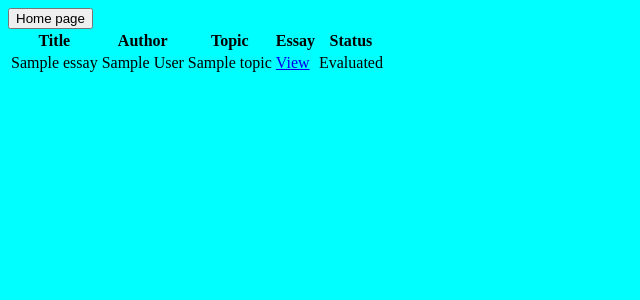
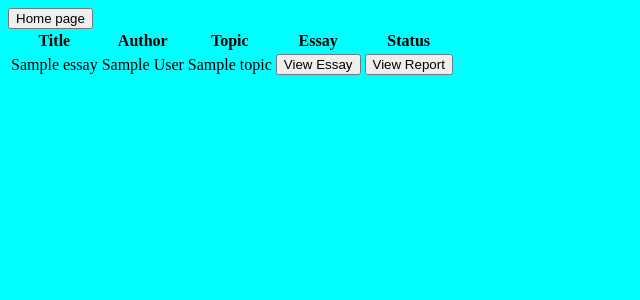
Before and after one commit to Sarath-VC/Essay_grading_web, a Django app: page /Essays/ in a window 1280 px wide. Shown: the top 300 px of the page, without its empty margins (0-640 px from the left). Run offline with Django 3.2, Linux system fonts and the light colour scheme; tables that the repository leaves empty hold one stand-in row (values such as "Sample post").

Commit message:
Updated Essay list page with added report to each essay list. Reports stored in the db

```diff
--- a/aeg/models.py
+++ b/aeg/models.py
@@ -23,8 +23,8 @@ class Report(models.Model):
     essay = models.ForeignKey(Essays, on_delete=models.CASCADE)
     report = models.FileField(upload_to='Essays/Report/')
 
-    def __str__(self):
-        return self.essay
+    # def __str__(self):
+    #     return self.report
 
 class Bow(models.Model):
     BEST = 'B'
--- a/aeg/views.py
+++ b/aeg/views.py
@@ -1,10 +1,12 @@
 import os
+
 
 from django.shortcuts import render, redirect
 from django.core.files.storage import FileSystemStorage
 from .forms import EssayupForm, TopicForm, BowForm
 from .models import Essays, Topics, Bow, Report
 from .aegmodel import stopword, tfidf, grammarcheck
+from django.core.files import File
 from fpdf import FPDF
 # Create your views here.
 def index(request):
@@ -21,8 +23,10 @@ def essay_list(request):
     if request.method == 'POST':
         val1 = int(request.POST['btneval'])
         evaluate(val1)
-    essays = Essays.objects.all()
-    return render(request, 'essaylist.html', {'essays': essays})
+    essays = Essays.objects.all().order_by('topic')
+    reports=Report.objects.all()
+    context={'essays': essays,'reports':reports }
+    return render(request, 'essaylist.html', context)
 def upload_essay(request):
     if request.method == 'POST':
         form = EssayupForm(request.POST, request.FILES)
@@ -81,12 +85,16 @@ def evaluate(ids):
     coss = tfidf(rev, voc)
     gramdict = grammarcheck(pdffile)
     nam = pdffile.name
-    stat=pdfcreater(nam,coss,gramdict,tite,ids)
+    idss = ids
+    # print(idss)
+    stat=pdfcreater(nam,coss,gramdict,tite,idss)
     if stat:
         objessay.evaluated=True
         objessay.save(update_fields=['evaluated'])
 
-def pdfcreater(nam,coss,gramdict,tite,ids):
+def pdfcreater(nam,coss,gramdict,tite,idss):
+    print('here')
+    print(idss)
     pdf = FPDF()
     tot=0
     # Add a page
@@ -141,11 +149,15 @@ def pdfcreater(nam,coss,gramdict,tite,ids):
         del path
     else:
         pass
-    pdfobj = Report.objects.all()
-    pdfobj.essay = ids
-    pdf.output("media/Essays/Report/" + str(tite) + "/" + wnew[2])
-    filepdf=os.path.join('media/Essays/Report/' + str(tite) + '/' + wnew[2])
-    pdfobj.report=filepdf
+
+    pdf.output("media/Essays/Report/" + str(tite) + "/" + wnew[2]+".pdf")
+    # fil=open("media/Essays/Report/" +str(tite) + "/" + wnew[2]+".pdf",encoding='utf-8')
+    # filepdf = File(fil)
+    # print(filepdf)
+    pdfobj = Report(essay=Essays.objects.get(id=idss),report="Essays/Report/" + str(tite) + "/" + wnew[2]+".pdf")
+    # pdfobj.report.save(wnew[2]+".pdf",filepdf)
+    pdfobj.save()
+    # pdfobj.report=filepdf
     pdf.close()
     del pdf
     os.remove("media/Essays/Report/" + wnew[2] + ".txt")
--- a/templates/essaylist.html
+++ b/templates/essaylist.html
@@ -18,9 +18,13 @@
                     <td>{{ essay.title }}</td>
                     <td>{{ essay.author }}</td>
                     <td>{{ essay.topic }}</td>
-                    <td><a href="{{ essay.pdf.url }}" class="btn" target="_blank">View</a> </td>
+                    <td><a href="{{ essay.pdf.url }}" target="_blank"><button>View Essay</button></a> </td>
                     {% if essay.evaluated %}
-                    <td>Evaluated</td>
+                        {% for report in reports %}
+                            {% if report.essay.id == essay.id %}
+                                <td><a href="{{ report.report.url }}" class="btn" target="_blank"><button>View Report</button></a> </td>
+                            {% endif %}
+                        {% endfor %}
                     {% else %}
                     <td><form method="post"> {% csrf_token %}  <button type="submit" value="{{ essay.id }}" name="btneval">Evaluate</button>  </form></td>
                     {% endif %}
```
Also changed, not shown: 8 other files.
